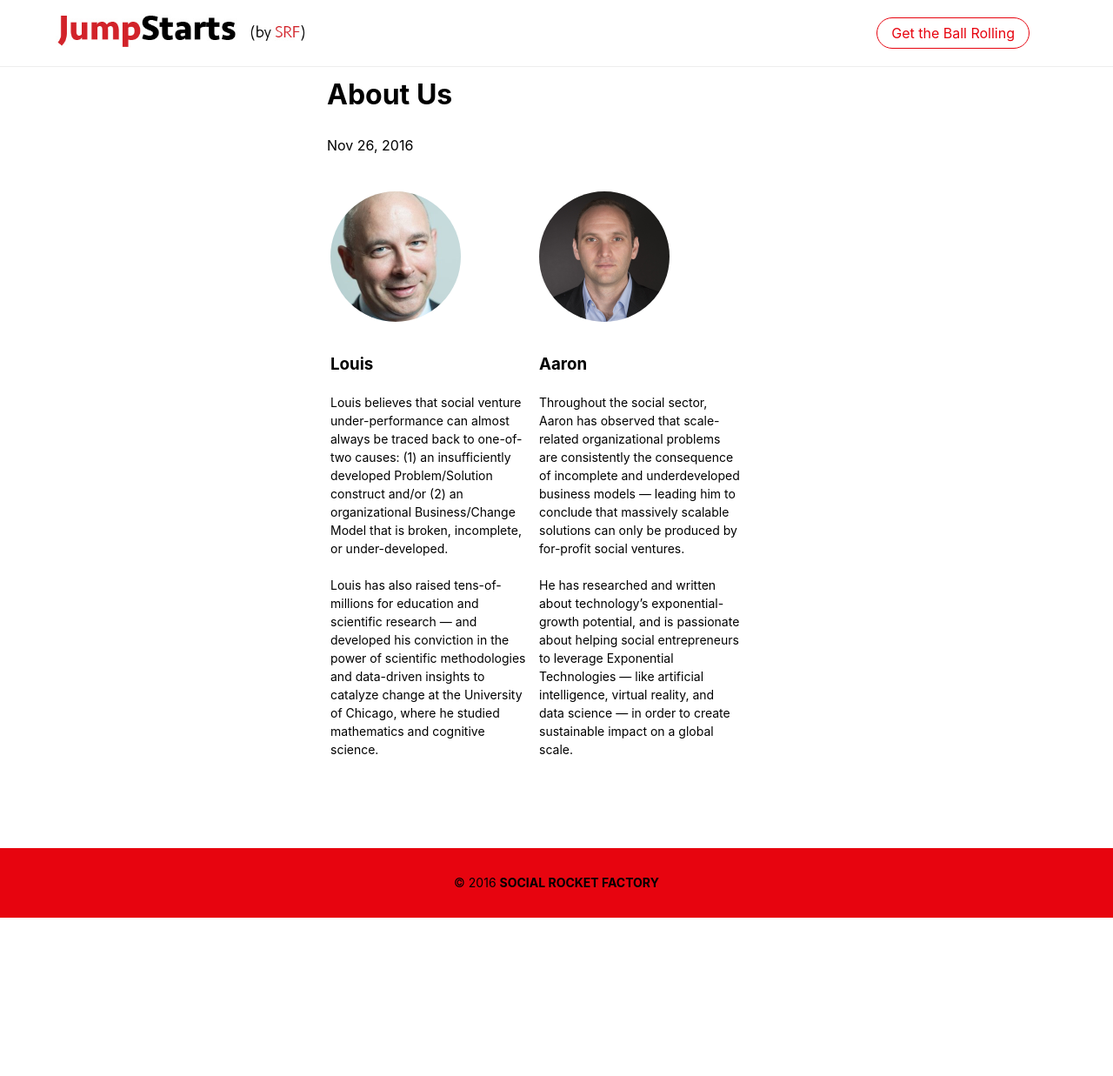
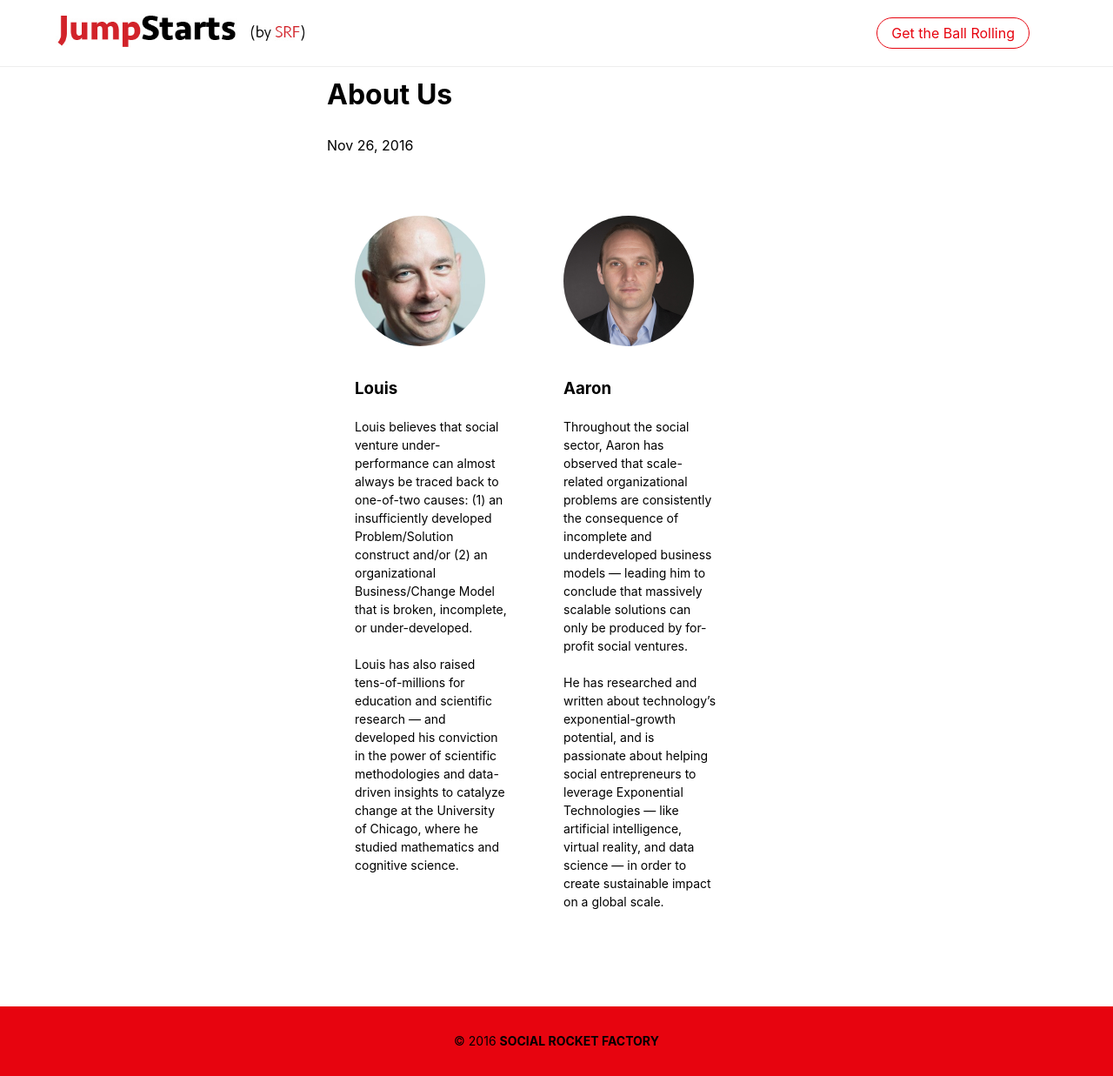
Before and after one commit to aaronergreen/jumpstarts, a Jekyll site: the page built from _about/about us.md, in a window 1280 px wide and 1237 px high. Shown: the whole window at 87% size. Built offline with Jekyll 4.4.1, drawn with Linux system fonts in a browser that asks for light colours.

Commit message:
bio padding

```diff
--- a/_about/about us.md
+++ b/_about/about us.md
@@ -8,14 +8,14 @@ section:
 
   <div class="fl w-100 w-50-ns bg-white tl">
 
-  <div class="pa3 pa1-ns">
+  <div class="pa3 pa4-ns">
     <h1>
     <a href="https://www.linkedin.com/in/louissongster" target="_blank" >
     <img src="/uploads/louis-test.jpg" height="150px" class="br-100">
 
     </a>
     </h1>
-    <h3>                 Louis</h3>
+    <h3>Louis</h3>
       <p class="f6 lh-copy measure-wide">
       Louis believes that social venture under-performance can almost always be traced back to one-of-two causes: (1) an insufficiently developed Problem/Solution construct and/or (2) an organizational Business/Change Model that is broken, incomplete, or under-developed.<br><br>
 
@@ -24,9 +24,9 @@ section:
   </div>
 
   </div>
-  <div class="fl w-100 w-50-ns bg-white tl">
+  <div class="fl w-90 w-50-ns bg-white tl">
 
-  <div class="pa3 pa1-ns">
+  <div class="pa3 pa4-ns">
     <h1>
     <a href="https://www.linkedin.com/in/aaronergreen" target="_blank">
     <img src="/uploads/aaroningrid-crop.jpeg" height="150px" class="br-100">
```
